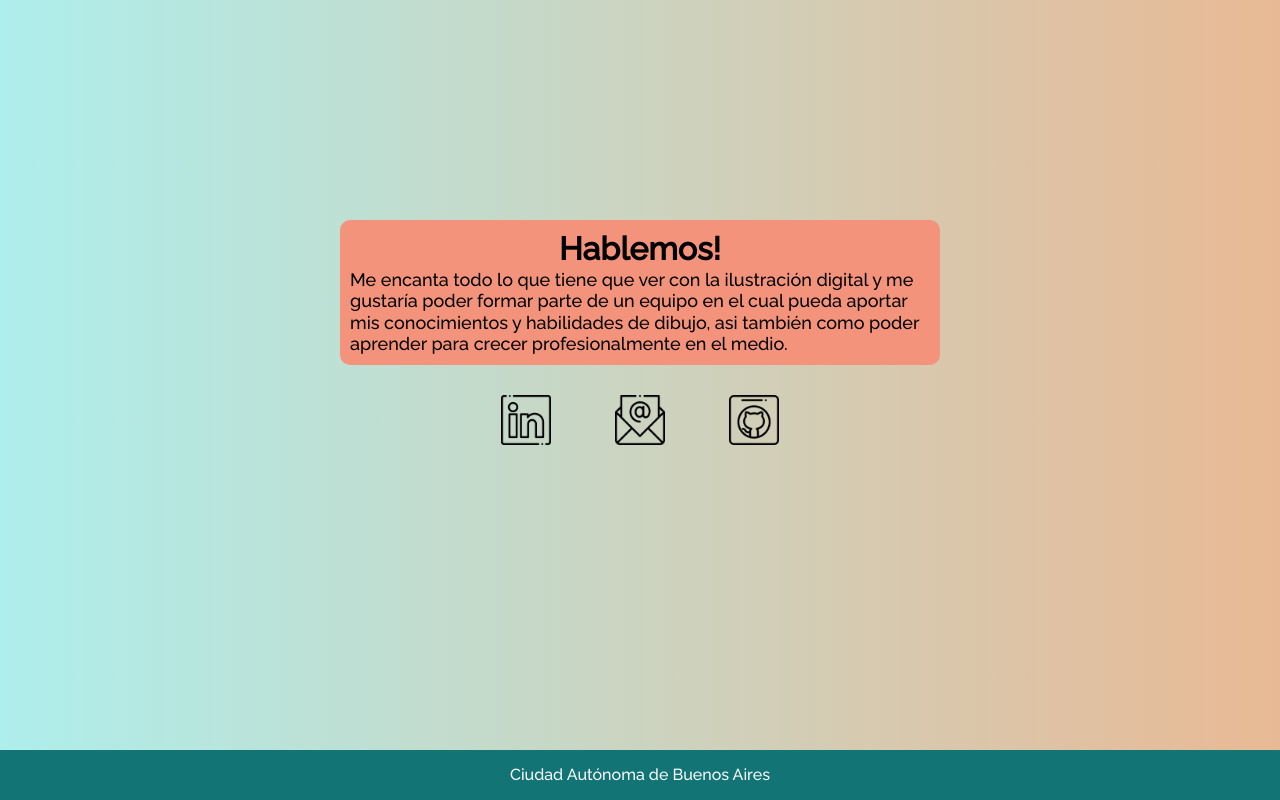
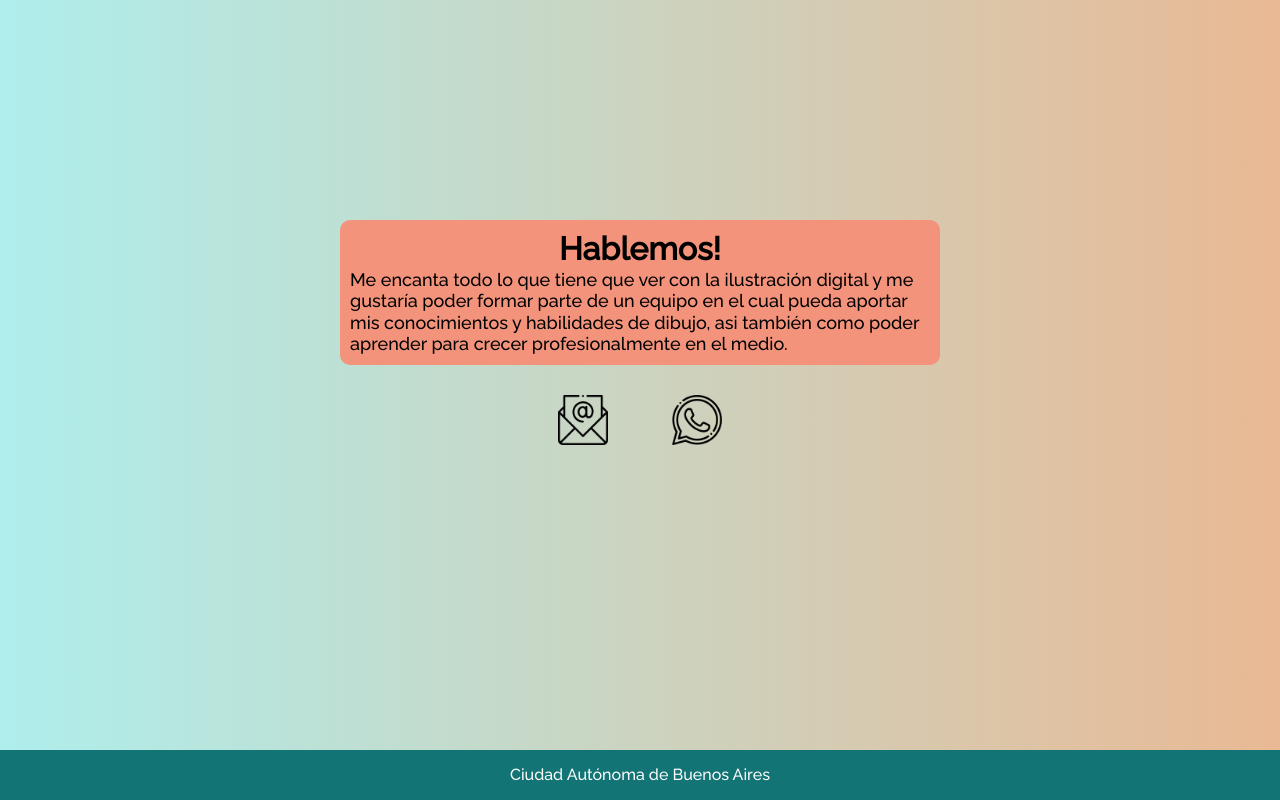
Before and after one commit to DaiBenavidez/proyecto-final, a plain HTML site: page index.html in a window 1280 px wide. Shown: the part 850-1650 px from the top of the page. Drawn offline with Linux system fonts and the light colour scheme.

Commit message:
mi primer commit

```diff
--- a/index.html
+++ b/index.html
@@ -56,9 +56,8 @@
             </p>
         </article>
         <article id="links">
-            <a href="https://www.linkedin.com/feed/" target="_blank"><img src="img/linkedin.png" alt="linkedin" class="redes"></a>
             <a href="mailto:daiabrilbenavidez@gmail.com"><img src="img/mail.png" alt="mail" class="redes"></a>
-            <a href="https://github.com/DaiBenavidez" target="_blank"><img src="img/github.png" alt="github" class="redes"></a>
+            <a href="https://api.whatsapp.com/send?phone=5491123349290&text=Hola!"target="_blank"><img src="img/whatsapp.png" alt="whatsapp" class="redes"></a>
         </article>
 
     </section>
```
Also changed, not shown: img/perfil.jpeg, img/whatsapp.png (added).
